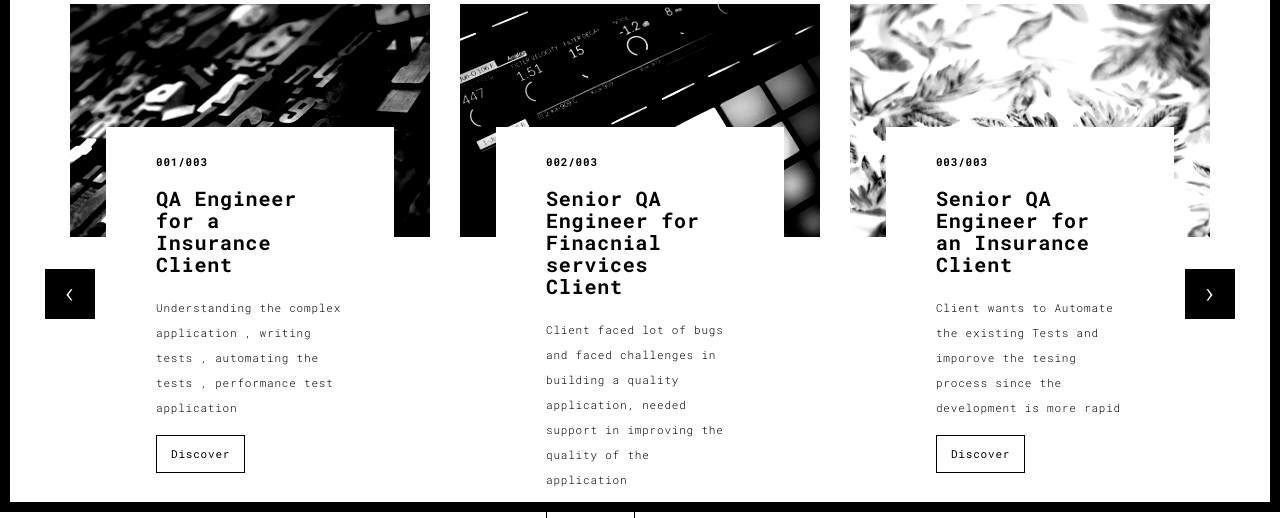
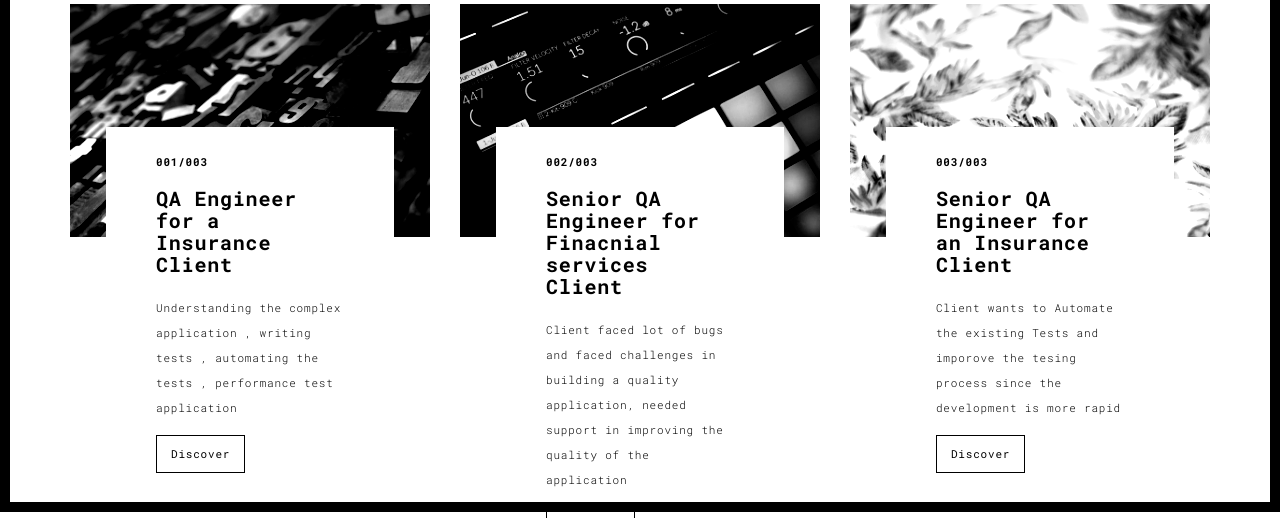
Before and after one commit to Arunprasadh93/portfo, a Flask app: page /works.html in a window 1280 px wide. Shown: the part 288-806 px from the top of the page. Run offline with Flask 2, Linux system fonts and the light colour scheme; some libraries are stand-ins or nearby versions.

```diff
--- a/templates/works.html
+++ b/templates/works.html
@@ -150,9 +150,9 @@
             <!--/item-->
         </div>
         <!--/carousel-inner-->
-        <a class="left carousel-control" href="#myCarousel" data-slide="prev">‹</a>
+        <!-- <a class="left carousel-control" href="#myCarousel" data-slide="prev">‹</a>
 
-        <a class="right carousel-control" href="#myCarousel" data-slide="next">›</a>
+        <a class="right carousel-control" href="#myCarousel" data-slide="next">›</a> -->
      </div>
 
 
```
